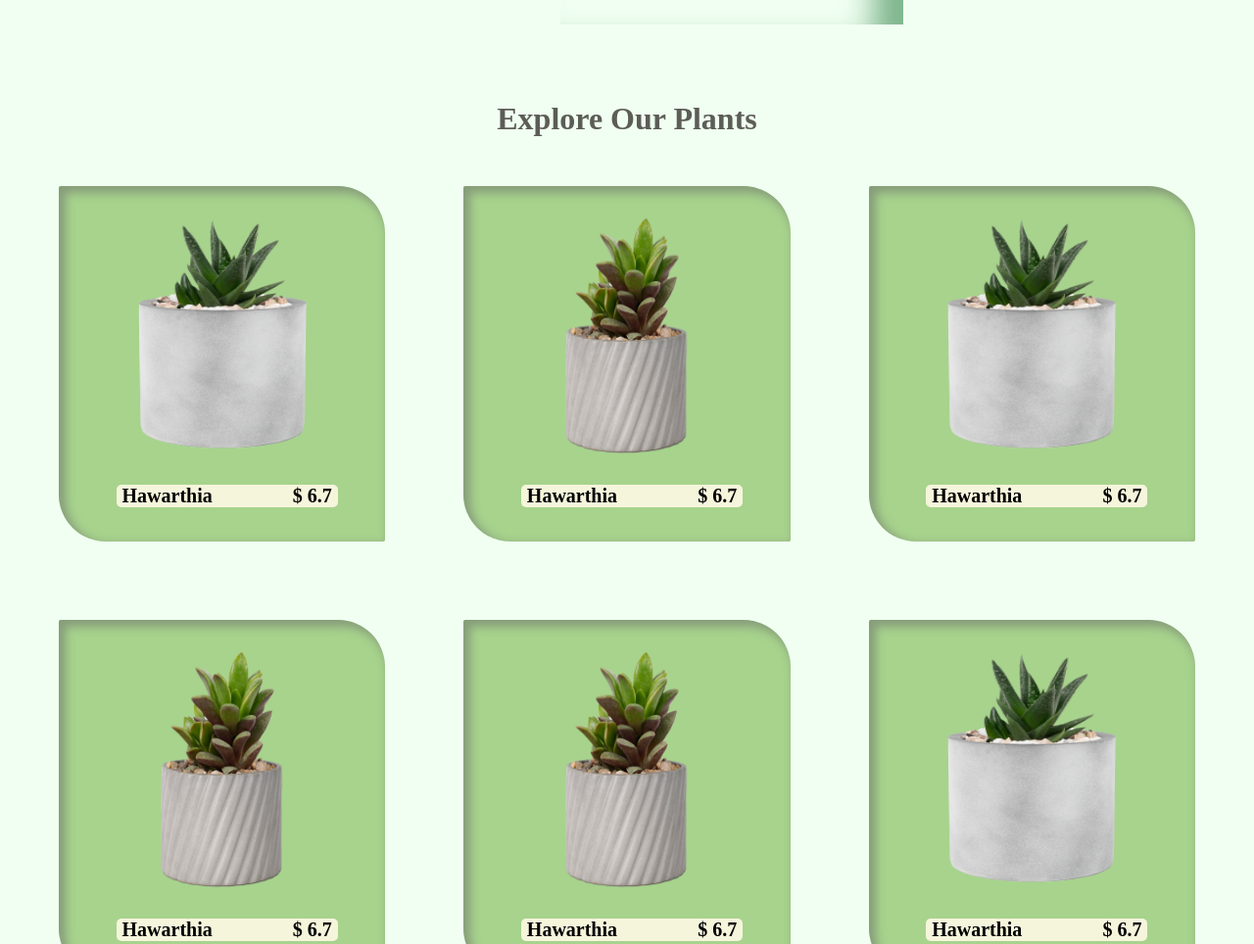
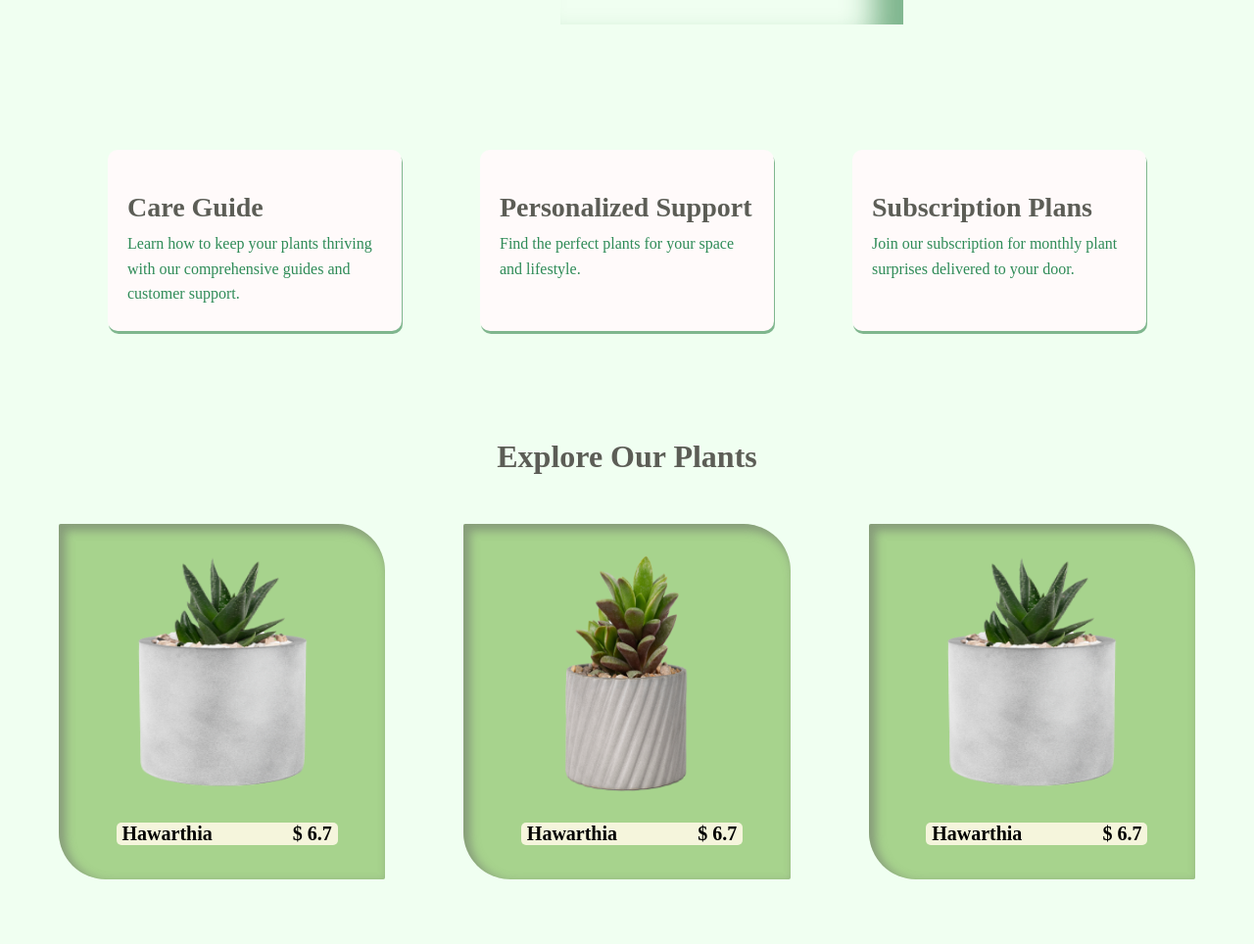
Before and after one commit to zahara-Rahmanchy/Plantify, a plain HTML site: page index.html in a window 1280 px wide. Shown: the part 640-1604 px from the top of the page at 98% size. Drawn offline with Linux system fonts and the light colour scheme.

Commit message:
special services

```diff
--- a/index.html
+++ b/index.html
@@ -66,6 +66,35 @@
 
     </div>
     </section>
+    <!-- special service section -->
+     <section class="container">
+      <div class="service">
+        <div class="service-item">
+          <img src="" alt="">
+
+
+          </img>
+          <h3>Care Guide</h3>
+          <p>Learn how to keep your plants thriving with our
+            comprehensive guides and customer support.</p>
+
+        </div>
+        <div class="service-item">
+          <img src="" alt=""/>
+
+
+          <h3>Personalized Support</h3>
+          <p>Find the perfect plants for your space and lifestyle.</p>
+        </div>
+        <div class="service-item">
+          <img src="" alt=""/>
+
+
+          <h3 class="">Subscription Plans</h3>
+          <p>Join our subscription for monthly plant surprises delivered to your door.</p>
+        </div>
+      </div>
+     </section>
 
     <!-- ---------------------plant section----------------------- -->
     <section class="container" id="#plants">
--- a/styles/style.css
+++ b/styles/style.css
@@ -29,7 +29,7 @@
   --text-color-light: hsl(var(--hue), 4%, 55%); /* Lighter text color */
   --body-color: #f0fff1; /* Background color, set to white */
   --container-color: #fff; /* Container background color in HEX (white) */
-  --bg-color: #fffbfb;
+  --bg-color: hsl(0, 100%, 99%);
 
   /*********** Font and typography ***********/
   /*.5rem = 8px | 1rem = 16px ...*/
@@ -169,7 +169,7 @@ button {
   display: flex;
   justify-content: center;
   align-items: center;
-  margin-bottom: 100px;
+  margin-bottom: 200px;
   height: 500px;
 }
 .heading-div {
@@ -215,8 +215,34 @@ button {
   /* background-color: rgba(38, 210, 155, 0.5); */
   padding: 0;
 }
+/* *******************servc************************* */
+.service {
+  display: grid;
+  grid-template-columns: repeat(3, 300px);
+  gap: 80px;
+  justify-content: center;
+}
+.service-item {
+  background-color: var(--bg-color);
+  border-radius: 10px;
+  padding: 20px;
+  box-shadow: 1px 3px rgba(16, 110, 44, 0.5);
+  text-align: left;
+}
+.service-item h3 {
+  font-size: 28px;
+  font-weight: bold;
 
-/* plants section */
+  margin-top: 5px;
+}
+
+.service-item p {
+  line-height: 1.6;
+  margin-top: 8px;
+  margin-bottom: 5px;
+  color: seagreen;
+}
+/******************************** plants section ****************** */
 
 .container {
   text-align: center;
@@ -366,6 +392,12 @@ textarea::placeholder {
   .inner-img-div img {
     width: 250px;
   }
+  .service {
+    grid-template-columns: repeat(3, 200px);
+    gap: 30px;
+    margin: 0 30px;
+    justify-content: center;
+  }
   .plant-grid {
     display: grid;
     grid-template-columns: repeat(2, 1fr);
@@ -483,6 +515,13 @@ textarea::placeholder {
   .inner-img-div img {
     width: 150px;
   }
+
+  /* *******************Services********************************** */
+  .service {
+    grid-template-columns: repeat(1, 1fr);
+    gap: 30px;
+    margin: 0 30px;
+  }
   /********************************* plant section********************** */
   .plant-grid {
     display: grid;
```
